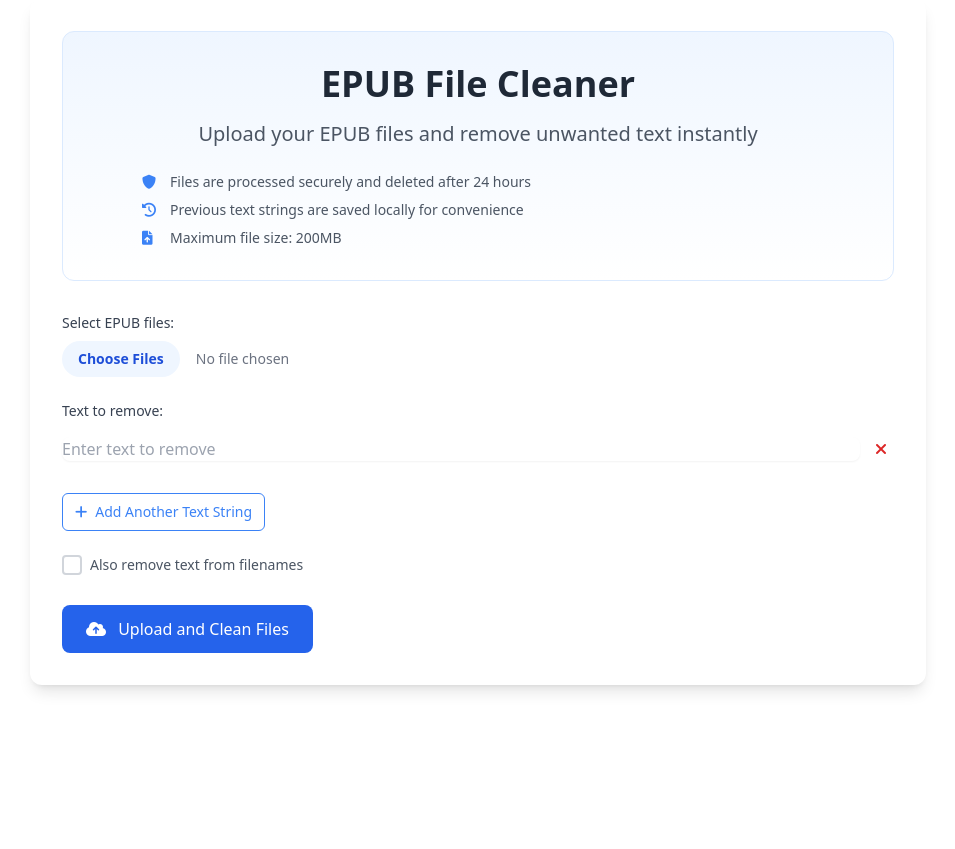
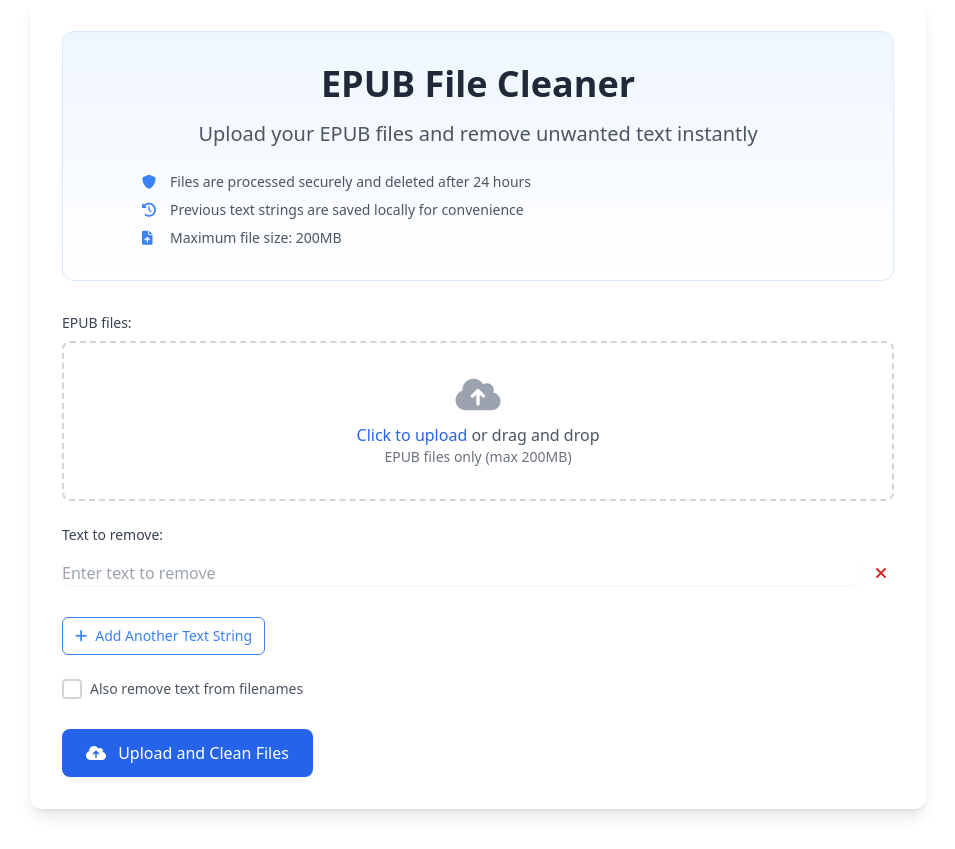
Before and after one commit to andreyst/FileCleaner, a Flask app: page / in a window 1280 px wide. Shown: the part 41-890 px from the top of the page, without its empty margins (162-1117 px from the left). Before the commit the page ends 733 px from the top, so only its background shows below. Run offline with Flask 3, Linux system fonts and the light colour scheme; some libraries are stand-ins or nearby versions.

Commit message:
feat: Enhance file upload with drag & drop and multi-file support

```diff
--- a/templates/upload.html
+++ b/templates/upload.html
@@ -51,13 +51,25 @@
 
     <form action="/?process=true" method="POST" enctype="multipart/form-data" onsubmit="return handleSubmit(event)">
         <div class="mb-6">
-            <label class="block text-sm font-medium text-gray-700 mb-2">Select EPUB files:</label>
-            <input type="file"
-                   class="block w-full text-sm text-gray-500 file:mr-4 file:py-2 file:px-4 file:rounded-full file:border-0 file:text-sm file:font-semibold file:bg-blue-50 file:text-blue-700 hover:file:bg-blue-100"
-                   name="files"
-                   multiple
-                   required
-                   accept=".epub">
+            <label class="block text-sm font-medium text-gray-700 mb-2">EPUB files:</label>
+            <div id="dropZone"
+                 class="relative border-2 border-dashed border-gray-300 rounded-lg p-8 text-center hover:border-blue-500 transition-colors">
+                <input type="file"
+                       id="fileInput"
+                       class="absolute inset-0 w-full h-full opacity-0 cursor-pointer"
+                       name="files"
+                       multiple
+                       required
+                       accept=".epub">
+                <div class="space-y-2">
+                    <i class="fas fa-cloud-upload-alt text-4xl text-gray-400"></i>
+                    <div class="text-gray-600">
+                        <span class="font-medium text-blue-600">Click to upload</span> or drag and drop
+                        <div class="text-sm text-gray-500">EPUB files only (max {{ max_file_size_mb }}MB)</div>
+                    </div>
+                </div>
+            </div>
+            <div id="fileList" class="mt-4 space-y-2"></div>
         </div>
 
         <div class="mb-6">
@@ -213,8 +225,90 @@
             return true;
         }
 
+        // File upload handling
+        const dropZone = document.getElementById('dropZone');
+        const fileInput = document.getElementById('fileInput');
+        const fileList = document.getElementById('fileList');
+        let files = new Set();
+
+        function updateFileList() {
+            fileList.innerHTML = '';
+            files.forEach(file => {
+                const fileItem = document.createElement('div');
+                fileItem.className = 'flex items-center justify-between p-2 bg-gray-50 rounded-lg';
+                fileItem.innerHTML = `
+                    <div class="flex items-center">
+                        <i class="fas fa-file-epub text-blue-500 mr-2"></i>
+                        <span class="text-sm text-gray-700">${file.name}</span>
+                        <span class="text-xs text-gray-500 ml-2">${(file.size / (1024 * 1024)).toFixed(1)}MB</span>
+                    </div>
+                    <button type="button"
+                            class="text-red-500 hover:text-red-700 transition-colors"
+                            onclick="removeFile('${file.name}')">
+                        <i class="fas fa-times"></i>
+                    </button>
+                `;
+                fileList.appendChild(fileItem);
+            });
+
+            // Update dropzone message
+            const dropZoneText = document.querySelector('#dropZone .text-gray-600');
+            if (files.size > 0) {
+                dropZoneText.innerHTML = 'Add more files or drop them here';
+            } else {
+                dropZoneText.innerHTML = '<span class="font-medium text-blue-600">Click to upload</span> or drag and drop<div class="text-sm text-gray-500">EPUB files only (max {{ max_file_size_mb }}MB)</div>';
+            }
+        }
+
+        function addFiles(newFiles) {
+            Array.from(newFiles).forEach(file => {
+                if (file.type === 'application/epub+zip' || file.name.endsWith('.epub')) {
+                    files.add(file);
+                }
+            });
+            updateFileList();
+            // Update the file input
+            const dt = new DataTransfer();
+            files.forEach(file => dt.items.add(file));
+            fileInput.files = dt.files;
+        }
+
+        function removeFile(fileName) {
+            files = new Set(Array.from(files).filter(file => file.name !== fileName));
+            updateFileList();
+            // Update the file input
+            const dt = new DataTransfer();
+            files.forEach(file => dt.items.add(file));
+            fileInput.files = dt.files;
+        }
+
+        // Handle file selection
+        fileInput.addEventListener('change', (e) => {
+            addFiles(e.target.files);
+        });
+
+        // Handle drag and drop
+        dropZone.addEventListener('dragover', (e) => {
+            e.preventDefault();
+            dropZone.classList.add('border-blue-500', 'bg-blue-50');
+        });
+
+        dropZone.addEventListener('dragleave', (e) => {
+            e.preventDefault();
+            dropZone.classList.remove('border-blue-500', 'bg-blue-50');
+        });
+
+        dropZone.addEventListener('drop', (e) => {
+            e.preventDefault();
+            dropZone.classList.remove('border-blue-500', 'bg-blue-50');
+            addFiles(e.dataTransfer.files);
+        });
+
         // Initialize suggestions on page load
-        document.addEventListener('DOMContentLoaded', updateSuggestions);
+        document.addEventListener('DOMContentLoaded', () => {
+            updateSuggestions();
+            updateFileList();
+        });
     </script>
 </body>
 </html>
```
